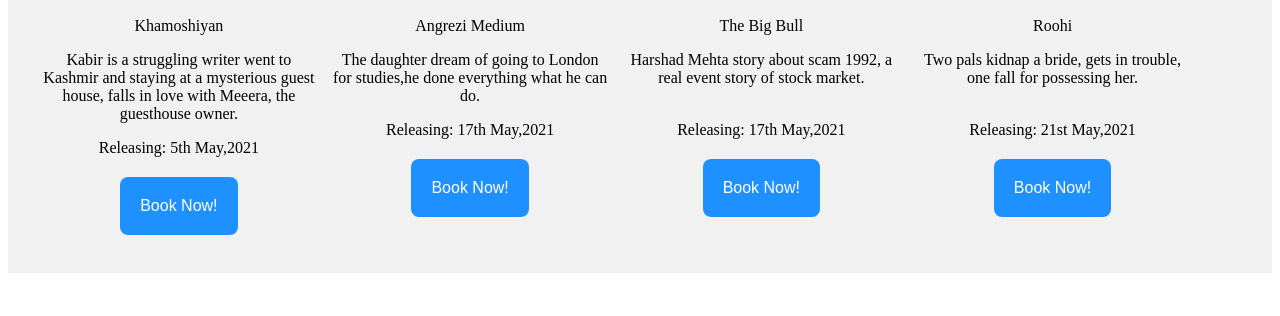
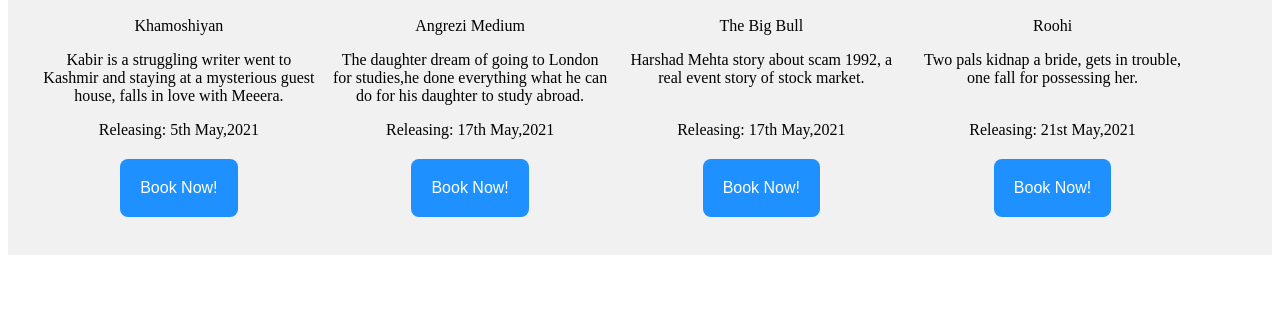
Before and after one commit to GurvinderSingh29/Website, a plain HTML site: page html/index.html in a window 1280 px wide. Shown: the part 1249-1565 px from the top of the page. Drawn offline with Linux system fonts and the light colour scheme; files whose address does not match are found by name.

Commit message:
indexComit

```diff
--- a/html/index.html
+++ b/html/index.html
@@ -75,7 +75,7 @@
         <div id="movie_buy">
           <img class="movie_m" src="img/imgm1.jpg" class="">
           <p >Khamoshiyan</p>
-          <p> Kabir is a struggling writer went to Kashmir and staying at a mysterious guest house, falls in love with Meeera, the guesthouse owner.</p>
+          <p> Kabir is a struggling writer went to Kashmir and staying at a mysterious guest house, falls in love with Meeera.</p>
           <p>Releasing: 5th May,2021</p>
           <button  onclick="proceedToCart('5th May,2021','Khamoshiyan')" id="buy">Book Now!</button>
           </div>
@@ -85,7 +85,7 @@
         <div id="movie_buy">
           <img class="movie_m" src="img/imgm3.jpg" class="">
           <p >Angrezi Medium</p>
-          <p>The daughter dream of going to London for studies,he done everything what he can do.</p>
+          <p>The daughter dream of going to London for studies,he done everything what he can do for his daughter to study abroad.</p>
           <p>Releasing: 17th May,2021</p>
           <button  onclick="proceedToCart('17th May,2021','Angrezi Medium')" id="buy">Book Now!</button>
           </div>
```
